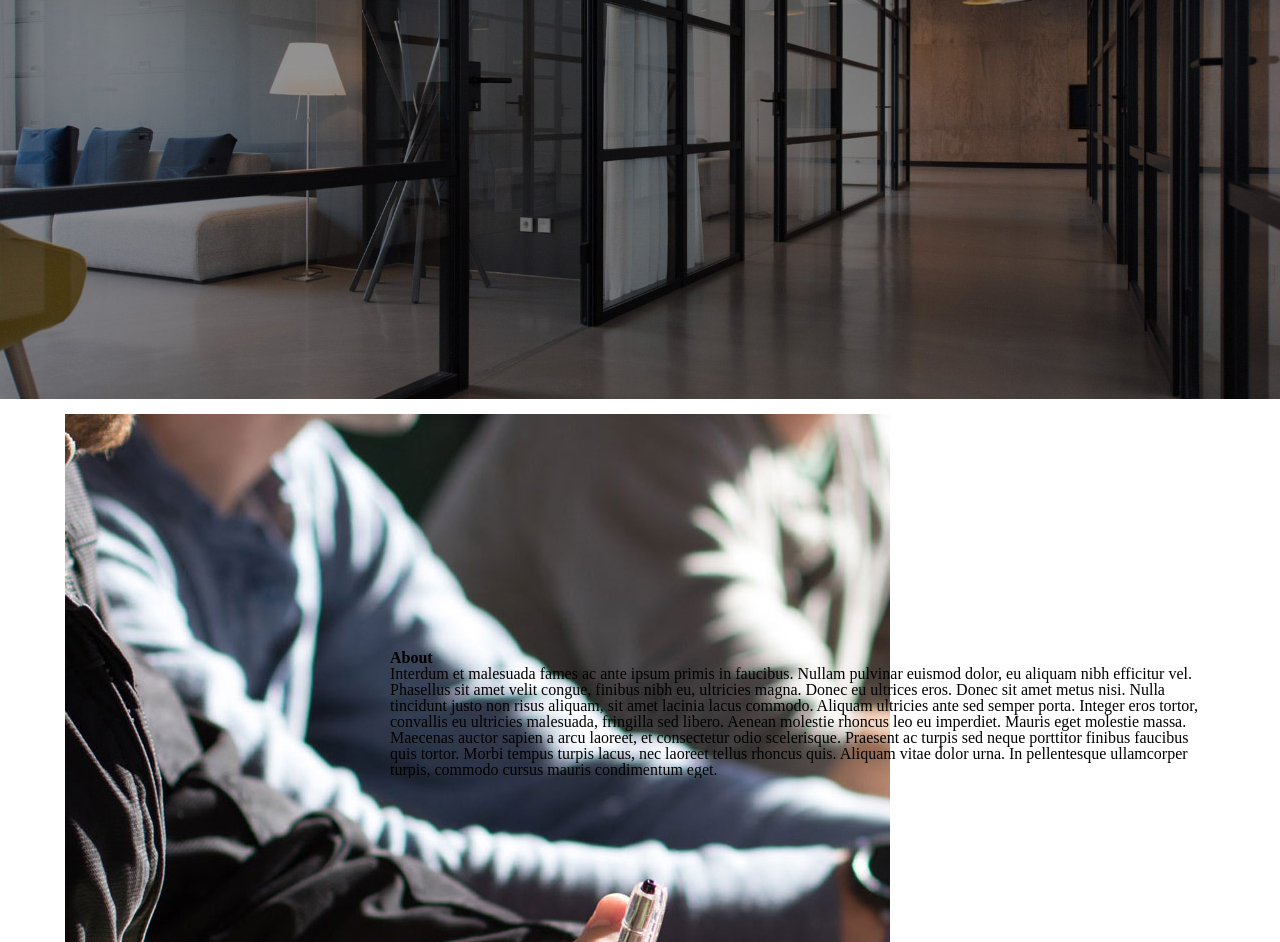
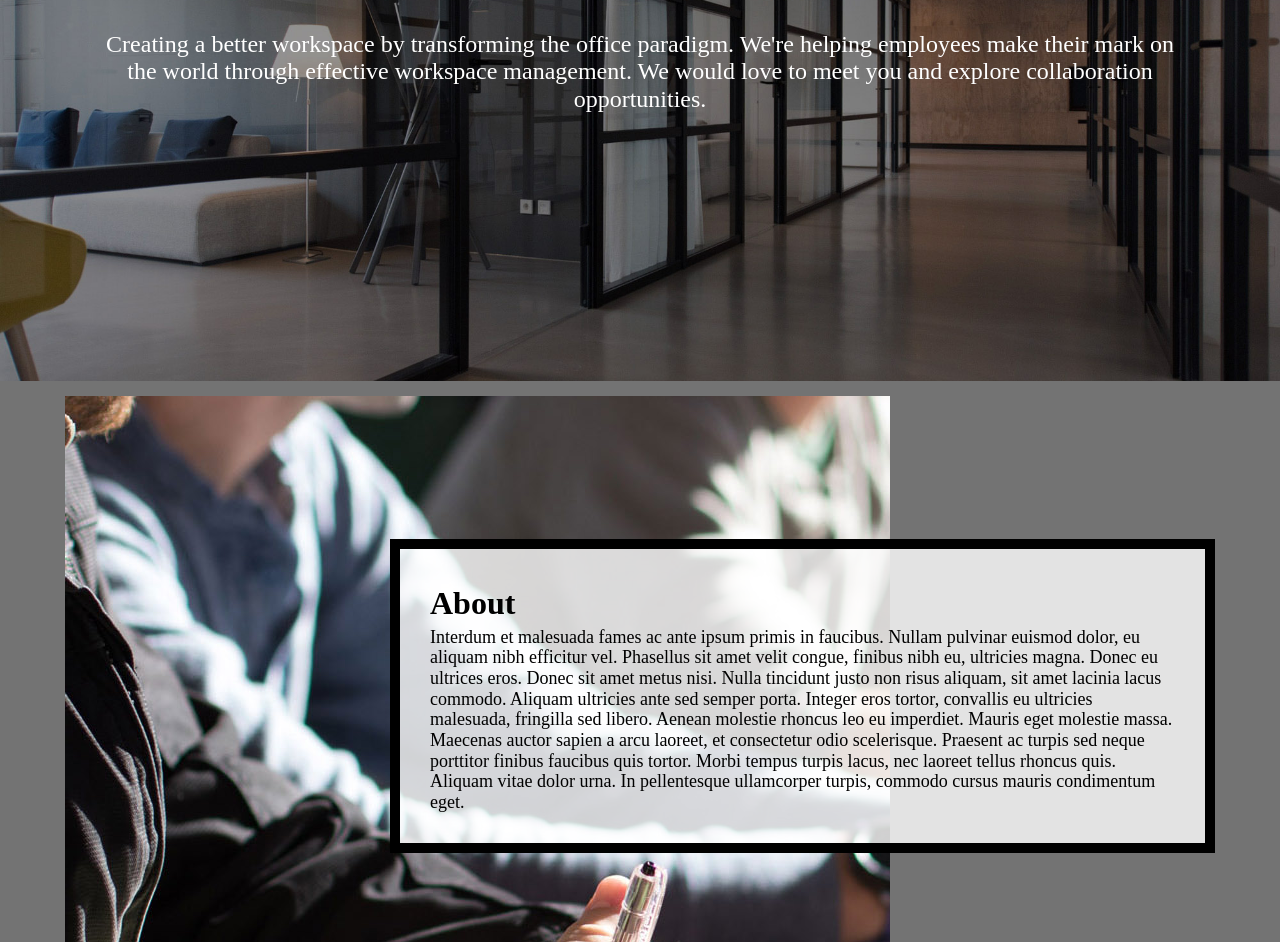
Before and after one commit to aakdis/hw3_2025, a plain HTML site: page index.html in a window 1280 px wide. Shown: the part 195-1137 px from the top of the page. Drawn offline with Linux system fonts and the light colour scheme.

Commit message:
Add files via upload

```diff
--- a/css/style.css
+++ b/css/style.css
@@ -45,7 +45,7 @@ first div in the grid  and place it in the grid. */
      grid-column: 1/-1;
      background-image: url(../images/header.jpg);
      min-height: 500px;
-     background-size: cover;
+     background: cover;
      background-position: center;
      background-repeat: no-repeat;
      background-attachment: fixed;
@@ -88,7 +88,6 @@ first div in the grid  and place it in the grid. */
  .text-block {
      align-self: center;
      max-height: 250px;
-     overflow: auto;
      display: flex;
      flex-direction: column;
      overflow: auto;
--- a/index.html
+++ b/index.html
@@ -5,6 +5,7 @@
     <meta name="viewport" content="width=device-width, initial-scale=1.0">
     <link rel="icon" type="image/png" href="images/logo-drk.png" />
     <link rel="stylesheet" type="text/css" href="css/html5reset.css">
+    <link rel="stylesheet" type="text/css" href="css/starter_style.css">
     <link rel="stylesheet" type="text/css" href="css/style.css">
     <title>Newer Company Inc.</title>
   </head>
```
